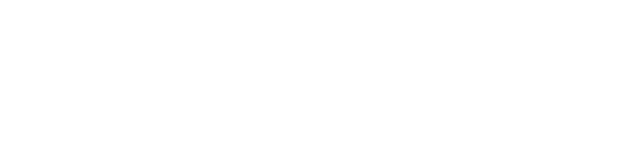
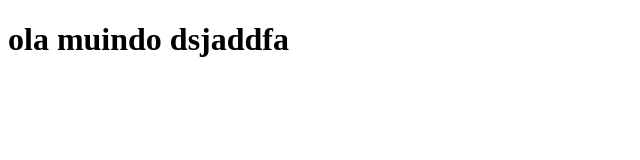
Before and after one commit to nicolasslveira/praatica, a plain HTML site: page index.html in a window 1280 px wide. Shown: the whole page, without its empty margins (0-640 px from the left). Drawn offline with Linux system fonts and the light colour scheme.

Commit message:
commit da feature

```diff
--- a/index.html
+++ b/index.html
@@ -6,6 +6,9 @@
     <title>Document</title>
 </head>
 <body>
+    <h1>
+        ola muindo dsjaddfa
 
+    </h1>
 </body>
 </html>
```
